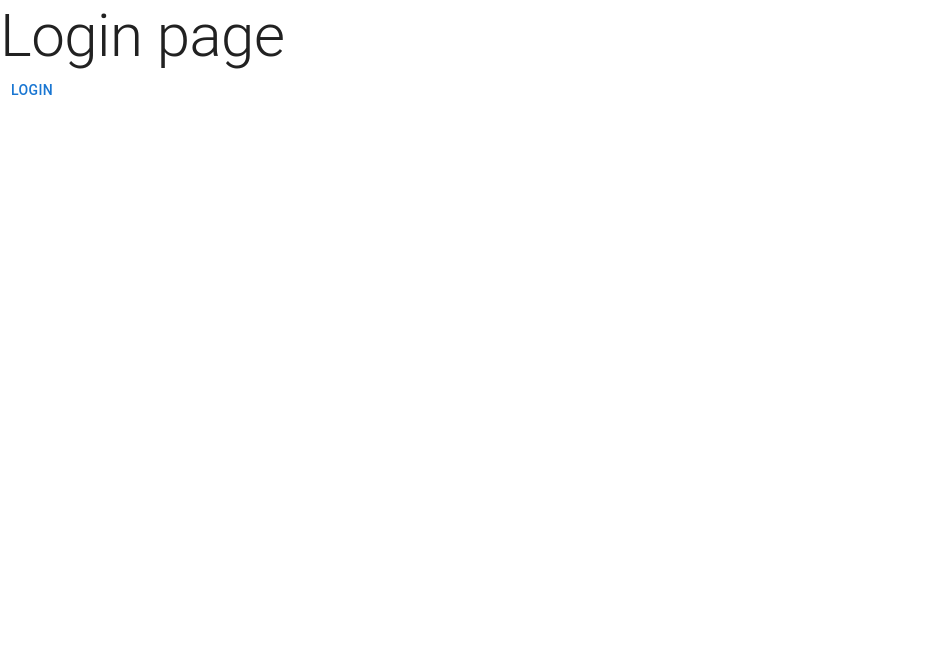
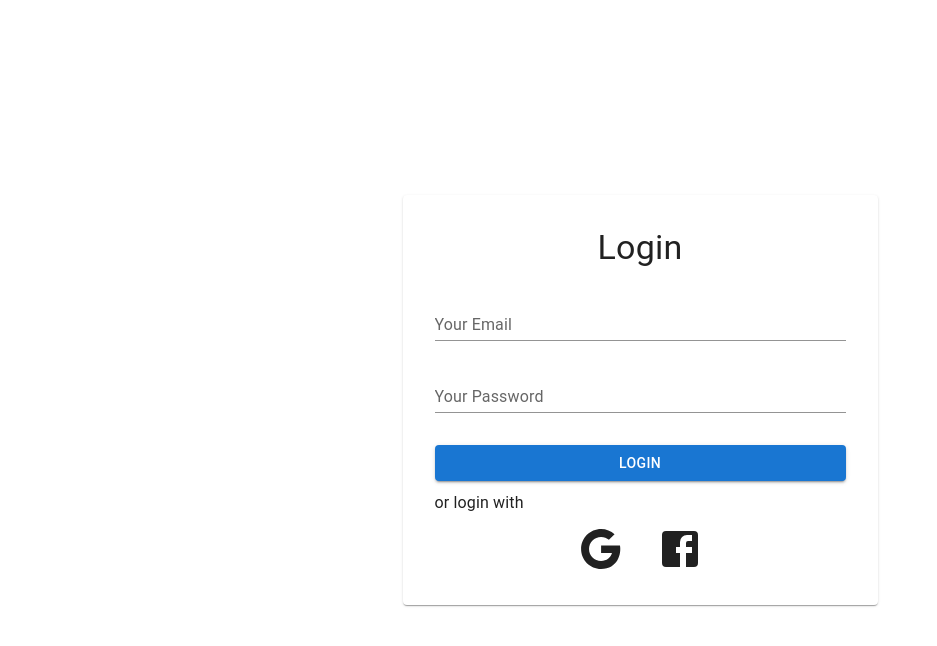
Before and after one commit to messManOrg/messMan, a React (Create React App) app: page /login in a window 1280 px wide. Shown: the top 646 px of the page, without its empty margins (0-937 px from the left). Built offline with nearby package versions, Linux system fonts and the light colour scheme.

Commit message:
create login page

```diff
--- a/src/pages/Login/index.tsx
+++ b/src/pages/Login/index.tsx
@@ -1,6 +1,9 @@
-import { Button, Typography } from '@mui/material';
+import { Button, Typography, Card, Box, TextField } from '@mui/material';
 import { useLocation, useNavigate } from 'react-router-dom';
 import { useAuth } from '../../store/context/auth/AuthProvider';
+import { CardContainer, SocialContainer } from './styles';
+import GoogleIcon from '@mui/icons-material/Google';
+import FacebookIcon from '@mui/icons-material/Facebook';
 
 const Login: React.FC = () => {
    let navigate = useNavigate();
@@ -17,8 +20,48 @@ const Login: React.FC = () => {
 
    return (
       <>
-         <Typography variant='h2'>Login page</Typography>
-         <Button onClick={handleLogin}>Login</Button>
+         <CardContainer>
+            <Card sx={{ minWidth: 475 , p: '2rem' }}>
+               <Typography
+                  variant='h4'
+                  gutterBottom
+                  sx={{ textAlign: 'center' }}
+               >
+                  Login
+               </Typography>
+               <Box sx={{ my: '1.5rem' }}>
+                  <TextField
+                     sx={{ width: '100%' }}
+                     id='standard-basic'
+                     label='Your Email'
+                     variant='standard'
+                  />
+               </Box>
+               <Box sx={{ mb: '2rem' }}>
+                  <TextField
+                     sx={{ width: '100%' }}
+                     id='standard-basic'
+                     label='Your Password'
+                     variant='standard'
+                  />
+               </Box>
+
+               <Button
+                  onClick={handleLogin}
+                  variant='contained'
+                  sx={{ width: '100%' }}
+               >
+                  Login
+               </Button>
+               <Typography sx={{my:'10px'}}>
+                  or login with
+               </Typography>
+               <SocialContainer>
+                  <GoogleIcon sx={{fontSize:'3em',mx:'1rem'}}/>
+                  <FacebookIcon sx={{fontSize:'3em',mx:'1rem'}}/>
+               </SocialContainer>
+            </Card>
+         </CardContainer>
       </>
    );
 };
--- /dev/null
+++ b/src/pages/Login/styles.ts
@@ -0,0 +1,17 @@
+import { styled } from '@mui/material';
+import Box from '@mui/material/Box';
+
+const CardContainer = styled(Box)({
+   display: 'flex',
+   alignItems: 'center',
+   justifyContent: 'center',
+   height: '100vh',
+   width: '100vw',
+});
+const SocialContainer = styled(Box)({
+   display: 'flex',
+   alignItems: 'center',
+   justifyContent: 'center',
+});
+
+export { CardContainer,SocialContainer };
```
Also changed, not shown: 1 other file (tests, documents, lock files or other folders).
